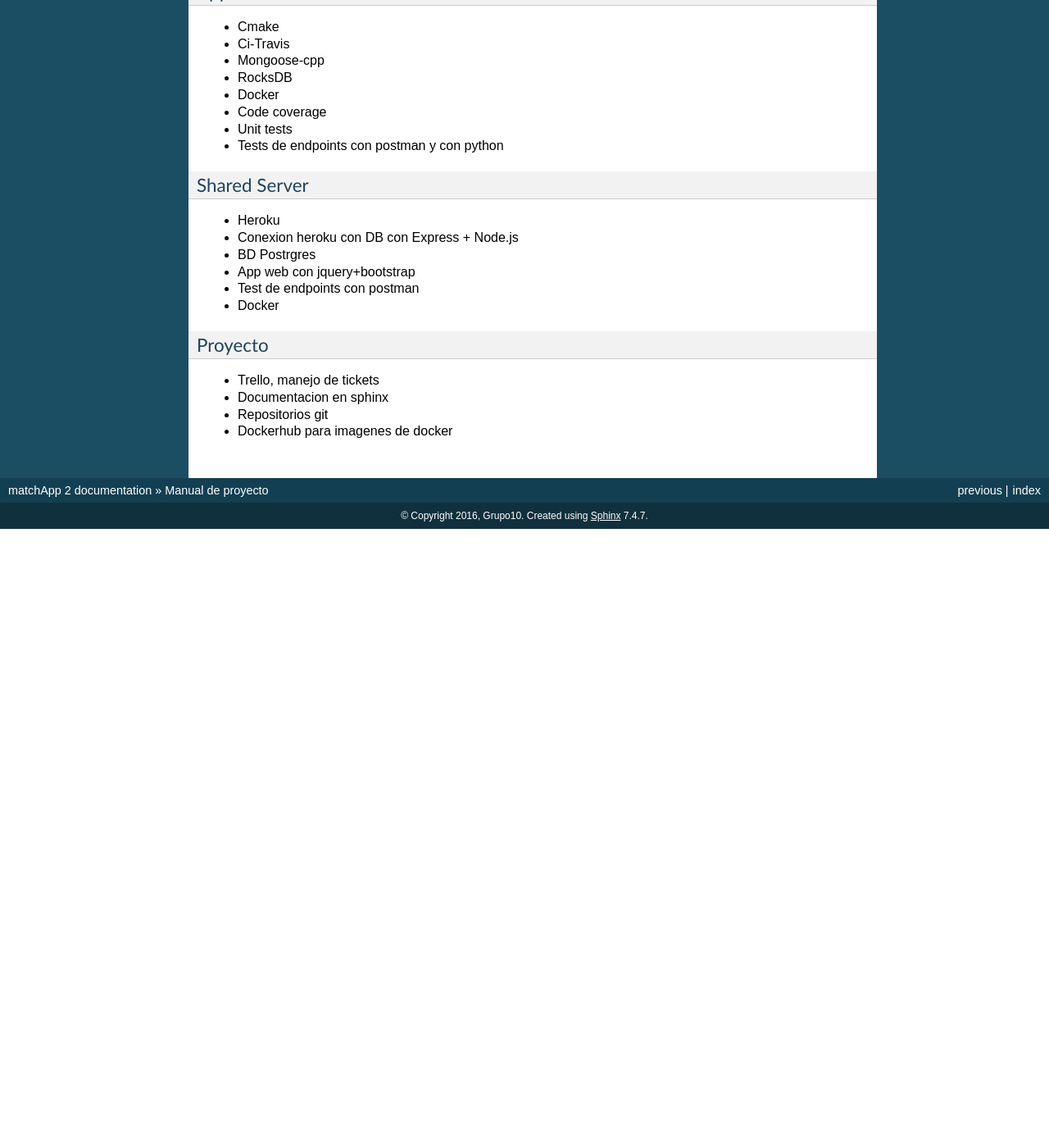
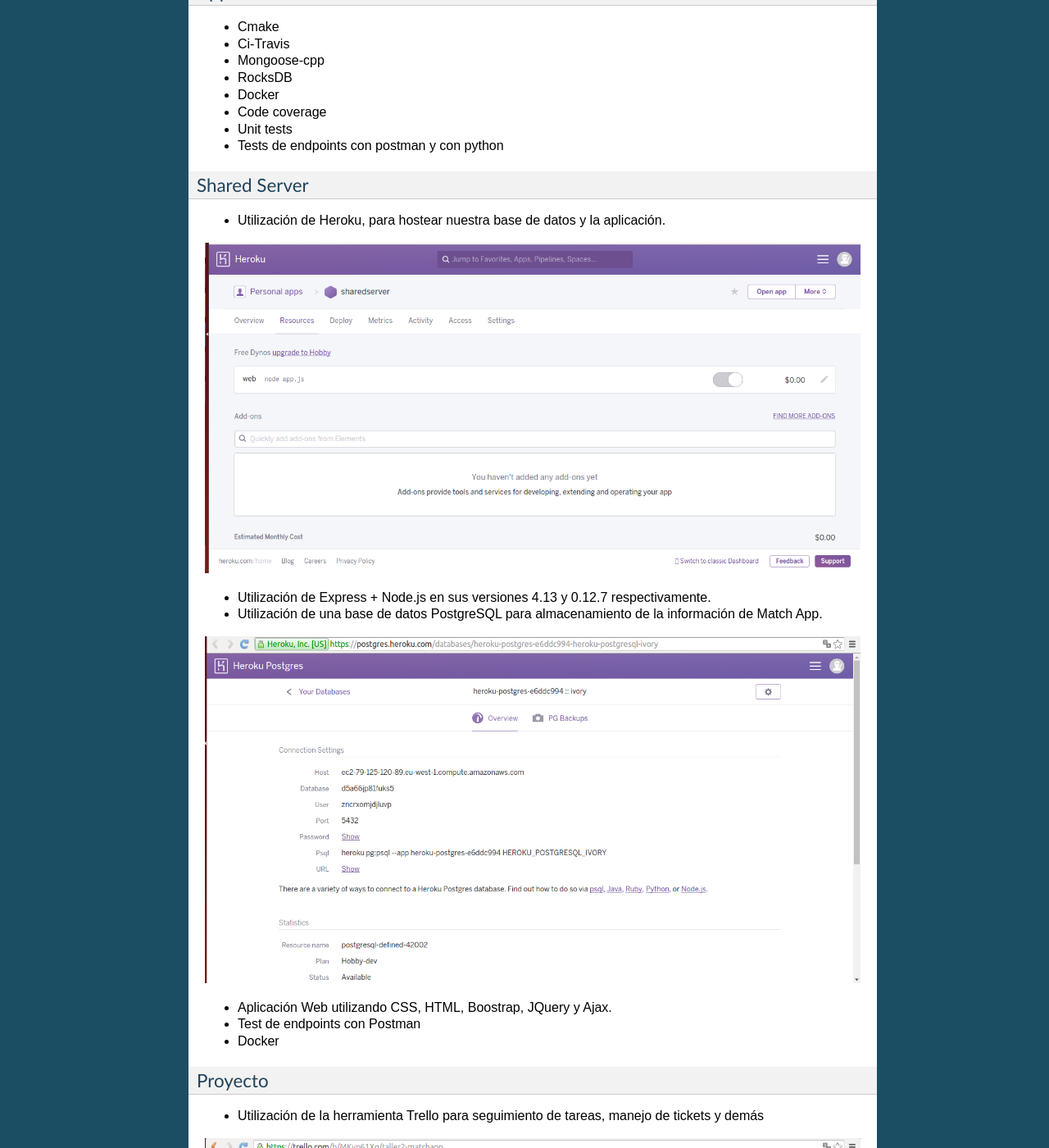
Before and after one commit to gisedaye/taller2android, a Sphinx documentation site: the page built from documentacion/manual-proyecto/source/manuals.rst, in a window 1280 px wide and 1400 px high, scrolled down 558 px. Shown: the whole window at 82% size. Built offline with Sphinx 7.4.7, drawn with Linux system fonts in a browser that asks for light colours; formulas are drawn with MathJax 3; before the commit the page ends 1203 px from its top, so only the background shows below that; some of the changed text lies outside the part shown.

Commit message:
Manual proyecto cambios

```diff
--- a/documentacion/manual-proyecto/source/manuals.rst
+++ b/documentacion/manual-proyecto/source/manuals.rst
@@ -47,17 +47,26 @@ Application Server
 
 Shared Server
 ----------------------------------------
-- Heroku
-- Conexion heroku con DB con Express + Node.js
-- BD Postrgres
-- App web con jquery+bootstrap
-- Test  de endpoints con postman
+- Utilización de Heroku, para hostear nuestra base de datos y la aplicación.
+.. image:: Screenshots/heroku.png
+
+- Utilización de Express + Node.js en sus versiones 4.13 y 0.12.7 respectivamente.
+
+- Utilización de una base de datos PostgreSQL para almacenamiento de la información de Match App.
+.. image:: Screenshots/postgresql.png
+
+- Aplicación Web utilizando CSS, HTML, Boostrap, JQuery y Ajax.
+- Test  de endpoints con Postman
 - Docker
 
 
 Proyecto
 ----------------------------------------
-- Trello, manejo de tickets
-- Documentacion en sphinx
-- Repositorios git
+- Utilización de la herramienta Trello para seguimiento de tareas, manejo de tickets y demás
+.. image:: Screenshots/trello.png
+- Documentacion en Sphinx
+- Repositorios git. Utilización de 3 repositorios en GitHub, uno para el cliente, otro para el App Server y otro para el Shared Server.
+- Shared Server: https://github.com/PabloFederico/SharedServer
+- App Server: https://github.com/nicolas-vazquez/tp75521c
+- Cliente y Documentación: https://github.com/gisedaye/taller2android
 - Dockerhub para imagenes de docker
```
Also changed, not shown: other parts of documentacion/manual-proyecto/source/manuals.rst (+1 -1 lines), documentacion/manual-proyecto/source/Screenshots/heroku.png (added), documentacion/manual-proyecto/source/Screenshots/postgresql.png (added), documentacion/manual-proyecto/source/Screenshots/trello.png (added).
